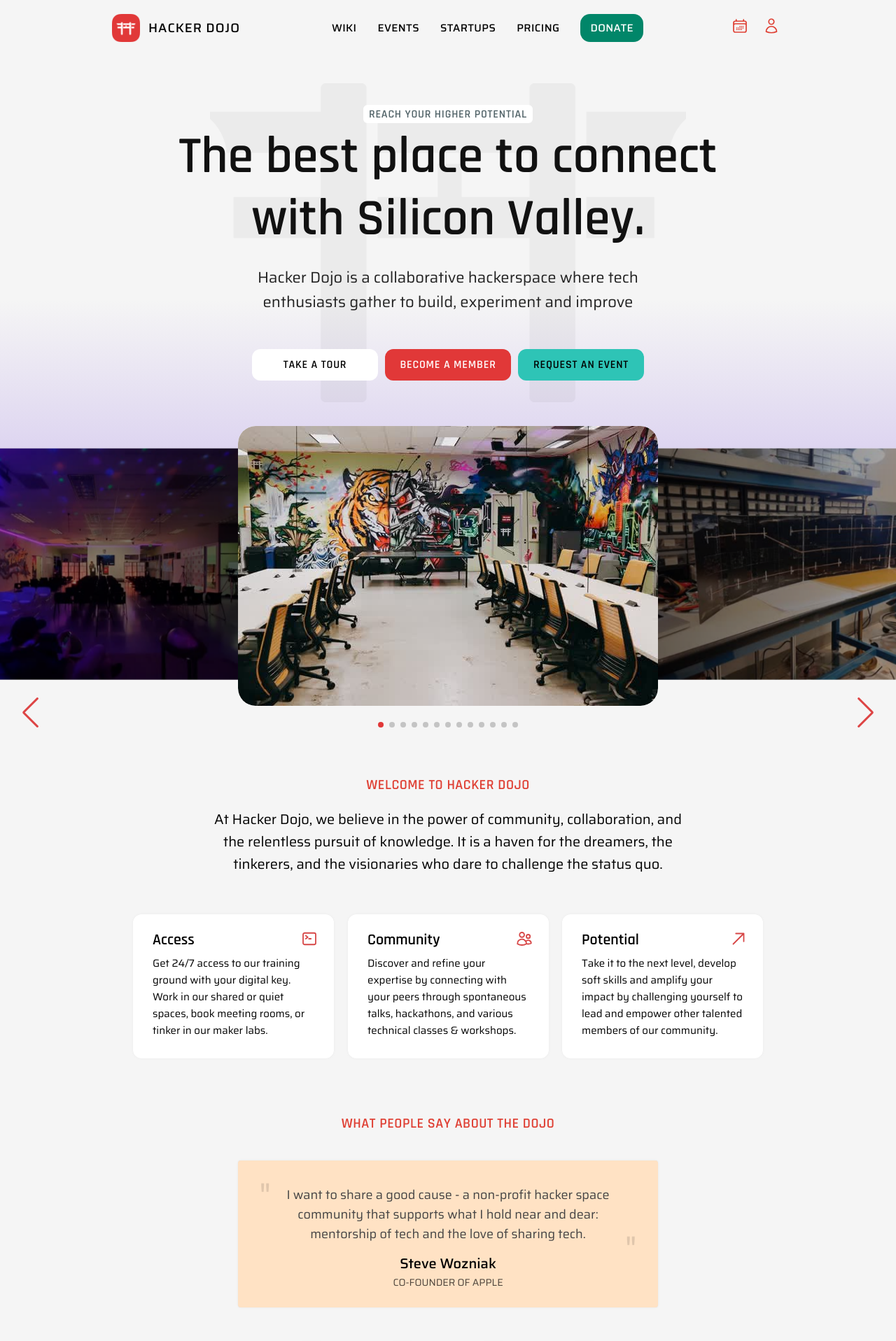
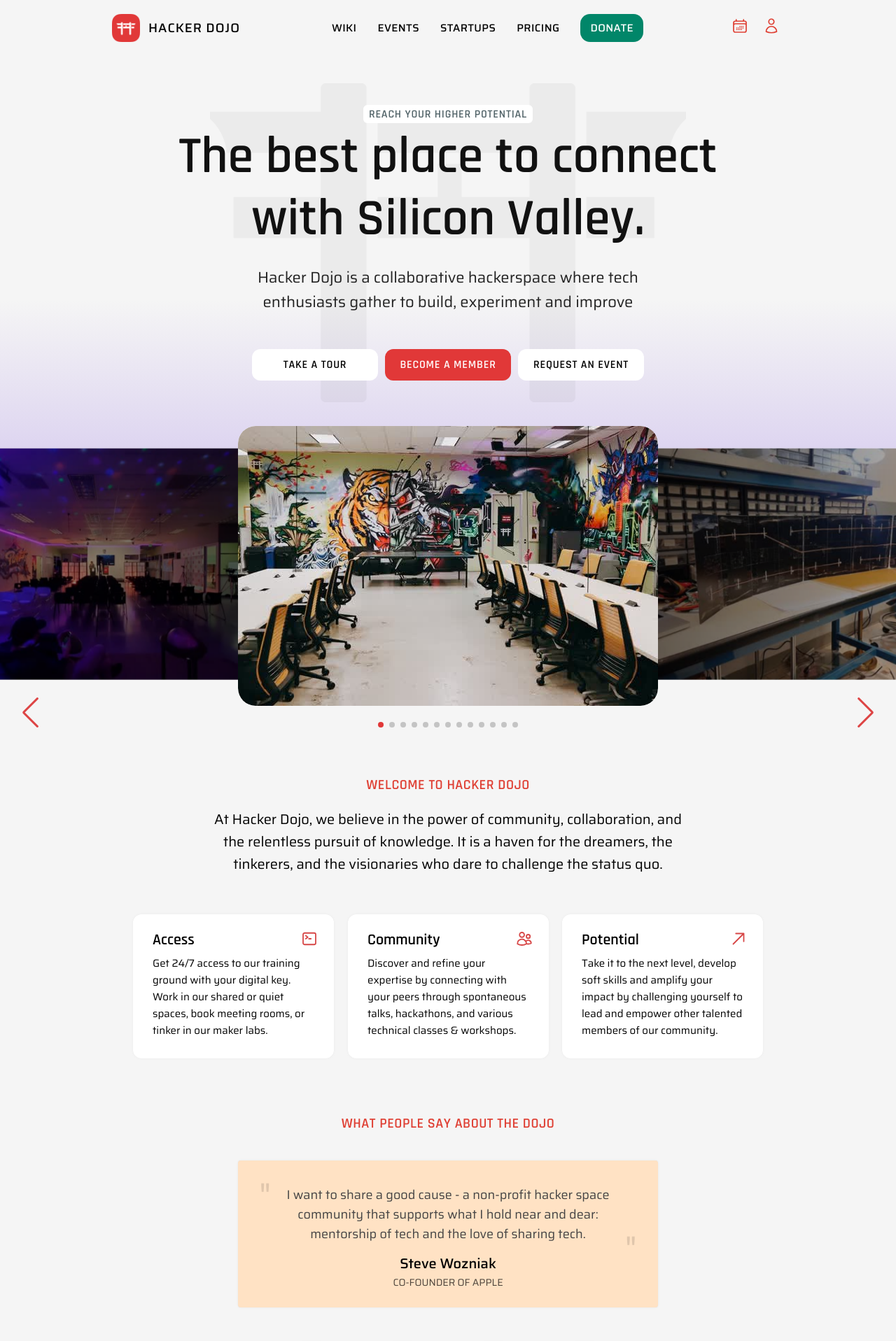
Before and after one commit to hd-admin/hackerdojo.org, a Jekyll site: the page built from index.html, in a window 1280 px wide. Shown: the top 1917 px of the page at 70% size. Built offline with Jekyll 4.4.1, drawn with Linux system fonts in a browser that asks for light colours.

Commit message:
Remove inline style from 'Request An Event' button

```diff
--- a/pages/home/hero.html
+++ b/pages/home/hero.html
@@ -20,7 +20,7 @@
 
 				<a href="https://hackerdojo.spaces.nexudus.com/?public&" class="button button-red">Become a member</a>
 
-				<a href="https://docs.google.com/forms/d/e/1FAIpQLSeLsDfSnzmwsG4Qok369v-Rnw8O_SO1u17OPUg3_upcp7n42w/viewform" class="button" style="background-color: #2ec4b6;">Request An Event</a>
+				<a href="https://docs.google.com/forms/d/e/1FAIpQLSeLsDfSnzmwsG4Qok369v-Rnw8O_SO1u17OPUg3_upcp7n42w/viewform" class="button">Request An Event</a>
 			<div class="clear"></div>
 			</div>
 
```
